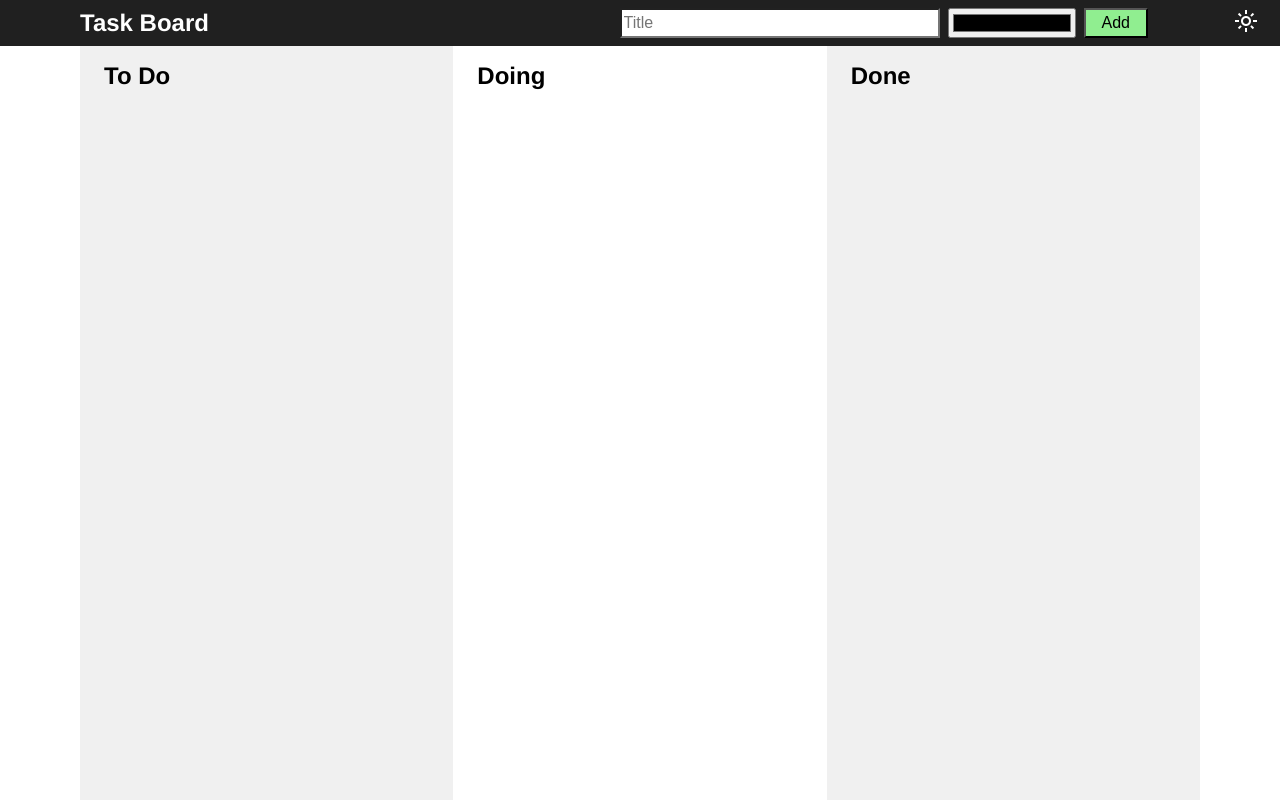
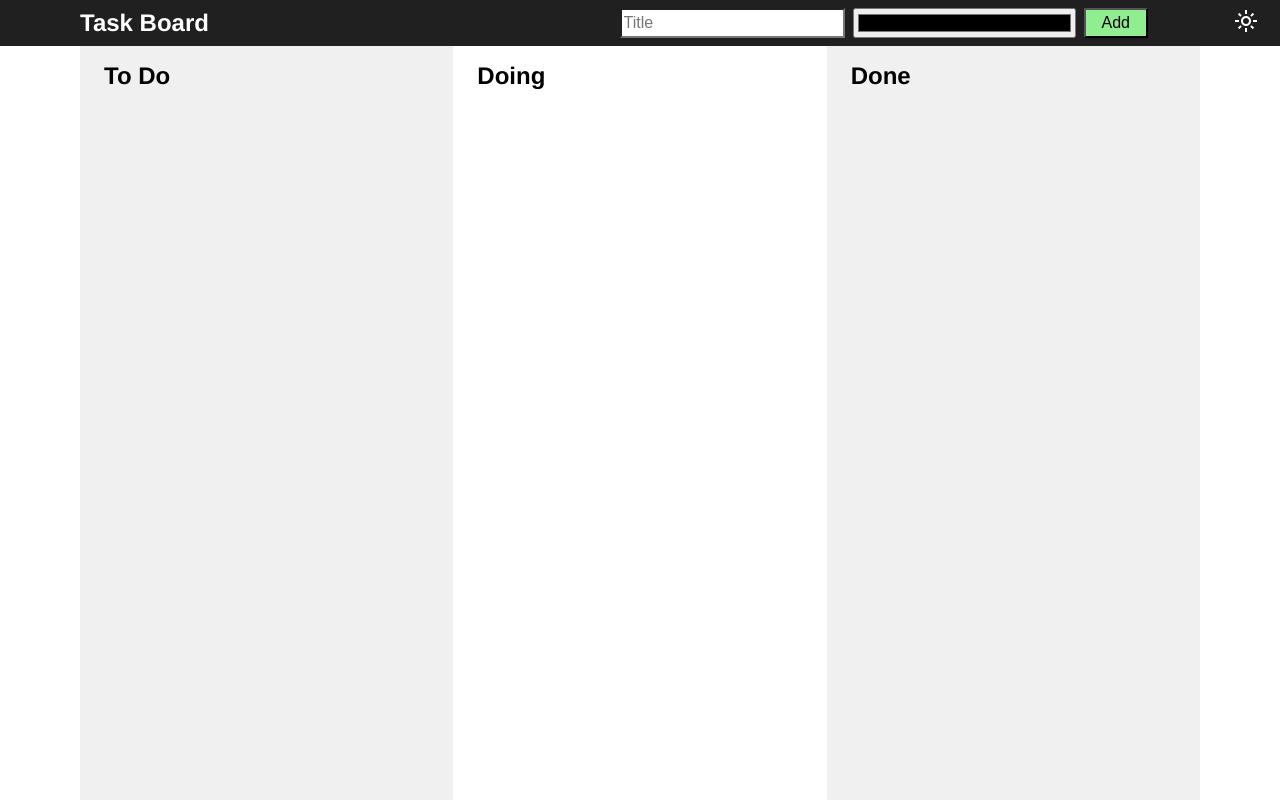
Before and after one commit to samuel-s-lu/cs-144, a website with bundled scripts: page project2-3/public/index.html in a window 1280 px wide. Built offline with nearby package versions, Linux system fonts and the light colour scheme.

Commit message:
Fixed minor styling issues

```diff
--- a/project2-3/public/styles2.css
+++ b/project2-3/public/styles2.css
@@ -32,6 +32,8 @@ header {
     display: flex;
     flex-direction: row;
     align-items: center;
+    padding-top: 0.5rem;
+    padding-bottom: 0.5rem;
 }
 
 header h1 {
@@ -43,8 +45,8 @@ header h1 {
 
 header #addCard {
     margin-right: 5rem;
-    margin-top: 0.5rem;
-    margin-bottom: 0.5rem;
+    /* margin-top: 0.5rem;
+    margin-bottom: 0.5rem; */
     margin-left: auto;
     display: flex;
     flex-direction: row;
@@ -72,11 +74,13 @@ header #toggleMode {
     height: auto;
     background-color: var(--title-box-bg-color);
     color: var(--title-box-text-color);
+    flex: 1;
 }
 
 #cardColor {
     width: 8em;
     height: auto;
+    flex: 1;
 }
 
 #addButton {
```
